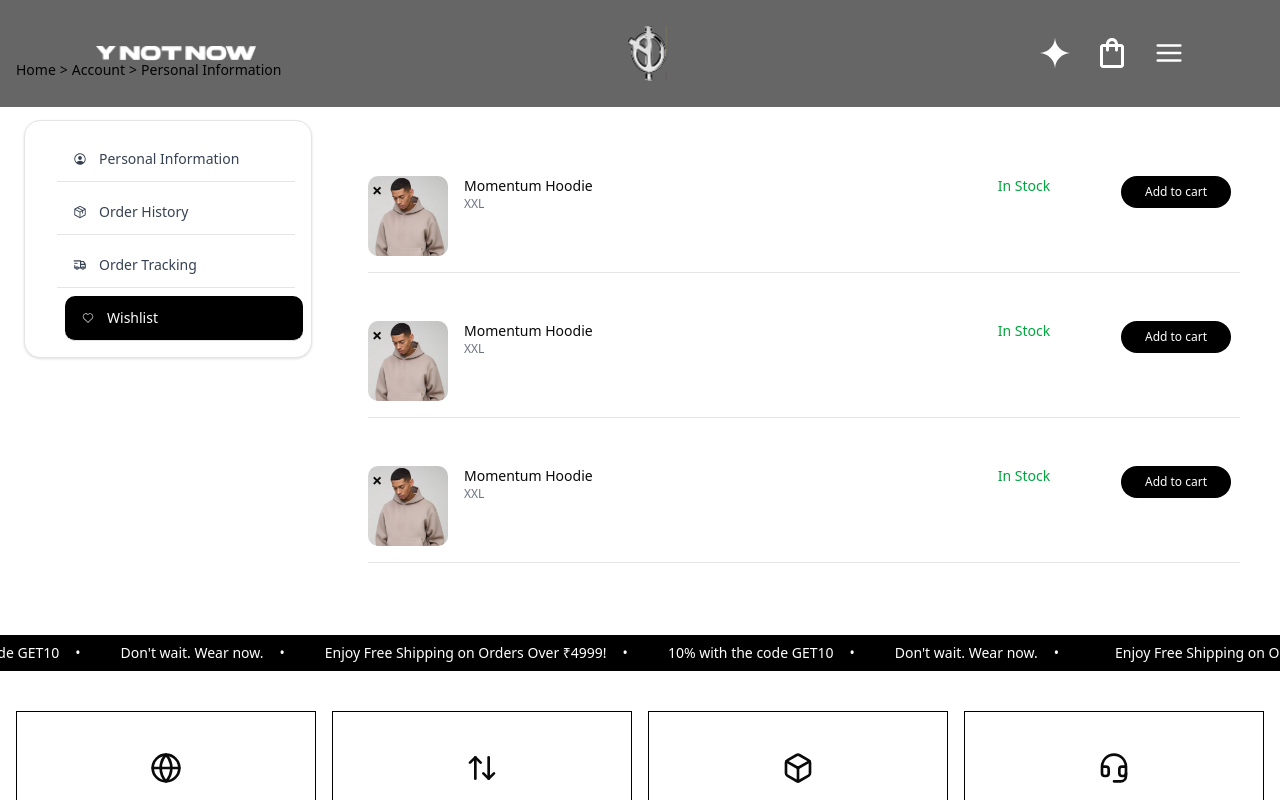
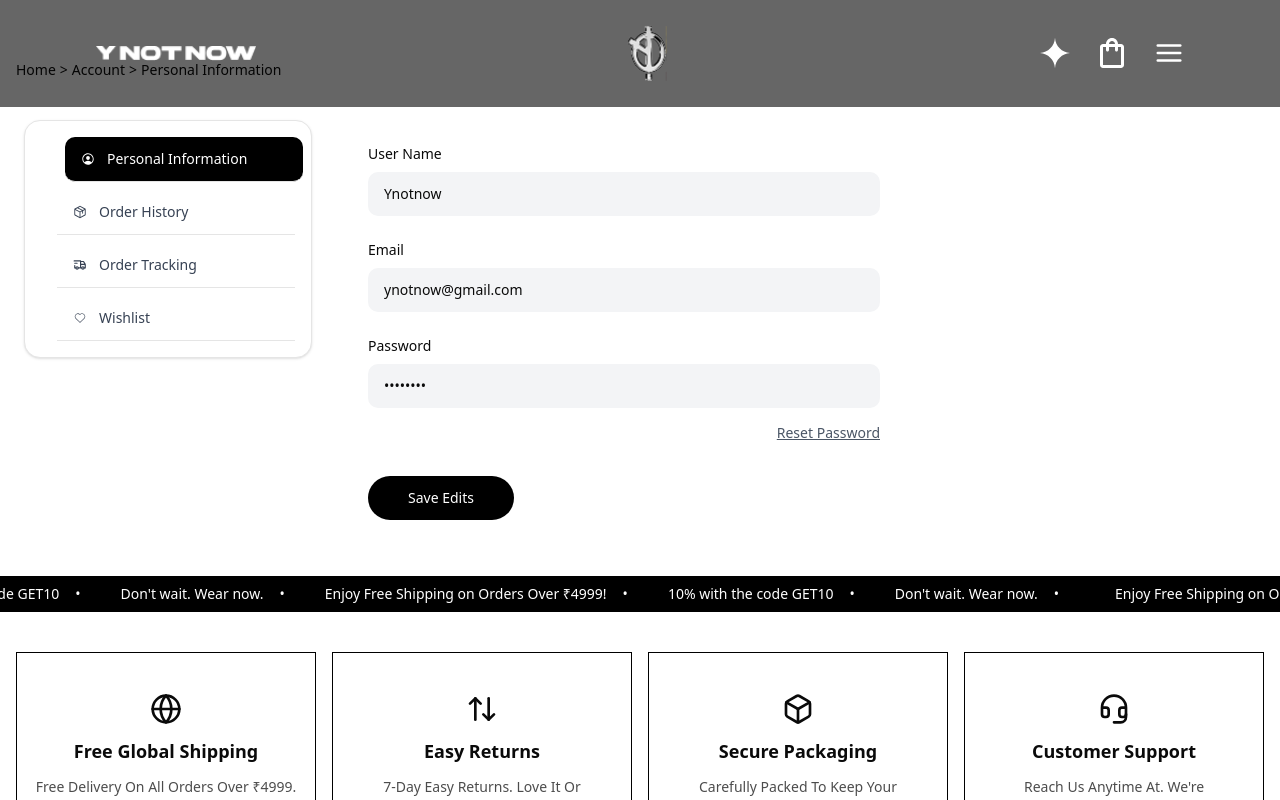
Before and after one commit to itskvsin/ynotnow, a Next.js app: page /account/personal-information in a window 1280 px wide. Shown: the top 800 px of the page. Built offline with nearby package versions, Linux system fonts and the light colour scheme.

Commit message:
changed the initial marker to profile

```diff
--- a/app/account/personal-information/page.tsx
+++ b/app/account/personal-information/page.tsx
@@ -193,7 +193,7 @@ function WishlistCard() {
 /* -------------------- MAIN PAGE -------------------- */
 
 const page = () => {
-  const [activeTab, setActiveTab] = useState("wishlist");
+  const [activeTab, setActiveTab] = useState("profile");
 
   const tabsRef = useRef<HTMLDivElement | null>(null);
   const [scrollProgress, setScrollProgress] = useState(0);
```
